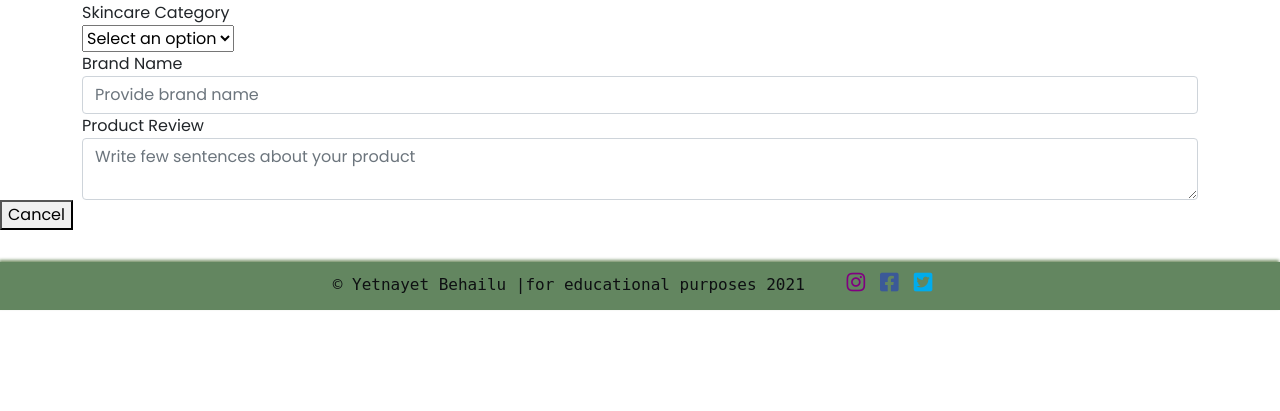
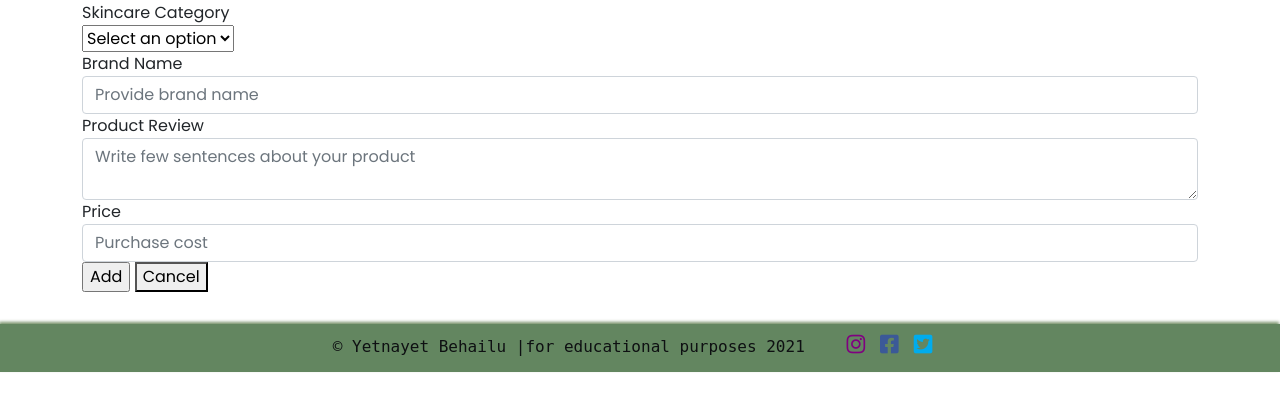
Before and after one commit to yetnetbehailu/Skincare-confessions, a Flask app: template skincare_confessions/templates/add_reviews.html in a window 1280 px wide. Shown: the part 157-568 px from the top of the page. Run offline with Flask 2, Linux system fonts and the light colour scheme; the template is opened without the code that fills it: values that come from a table or form of the project are taken from there, others are empty.

Commit message:
Add decimalfield & its validation requirements + field template structure

```diff
--- a/skincare_confessions/forms.py
+++ b/skincare_confessions/forms.py
@@ -1,7 +1,8 @@
 from flask_wtf import FlaskForm
 from wtforms import (StringField, PasswordField, SubmitField,
-                     TextAreaField)
-from wtforms.validators import DataRequired, Length, EqualTo, Regexp
+                     TextAreaField, DecimalField)
+from wtforms.validators import (DataRequired, Length, EqualTo, Regexp, Optional
+                                )
 
 
 class RegisterForm(FlaskForm):
@@ -35,8 +36,9 @@ class AddReviewForm(FlaskForm):
                                       message="Brand name can't start with"
                                       "space")])
     product_review = TextAreaField(
-            'Product Review', validators=[DataRequired(),
-                                          Length(min=10, max=2000),
-                                          Regexp('^([a-zA-Z0-9-!@#$%^&*])',
-                                          message="Product review can't start"
-                                          "with space")])
+            'Product Review',
+            validators=[DataRequired(), Length(min=10, max=2000),
+                        Regexp('^([a-zA-Z0-9-!@#$%^&*])',
+                        message="Product review can't start with space")])
+    price = DecimalField('Price', validators=[DataRequired()])
+    submit = SubmitField('Add')
--- a/skincare_confessions/templates/add_reviews.html
+++ b/skincare_confessions/templates/add_reviews.html
@@ -53,6 +53,20 @@
                         {{ form.product_review(class="form-control", placeholder="Write few sentences about your product")}}
                     {% endif %}
                 </div>
+            </div>
+                 <!-- Price decimalField -->
+            <div class="row">
+                 <div class="col s-12 md-4 input-field">
+                    {{ form.price.label(class="form-label d-block mb-0")}} {% if form.price.errors %}
+                    {{ form.price(class="form-control is-invalid review-input", placeholder="Purchase cost")}}
+                    <div class="invalid-feedback">
+                        {% for error in form.price.errors %}
+                        <span>
+                            {{error}}
+                        </span>
+                        {% endfor %}
+                    </div>
+                    {% else %} {{ form.price(class="form-control review-input", placeholder="Purchase cost")}} {% endif %}
                 </div>
             </div>
             <div class="add_form_btns">
```
